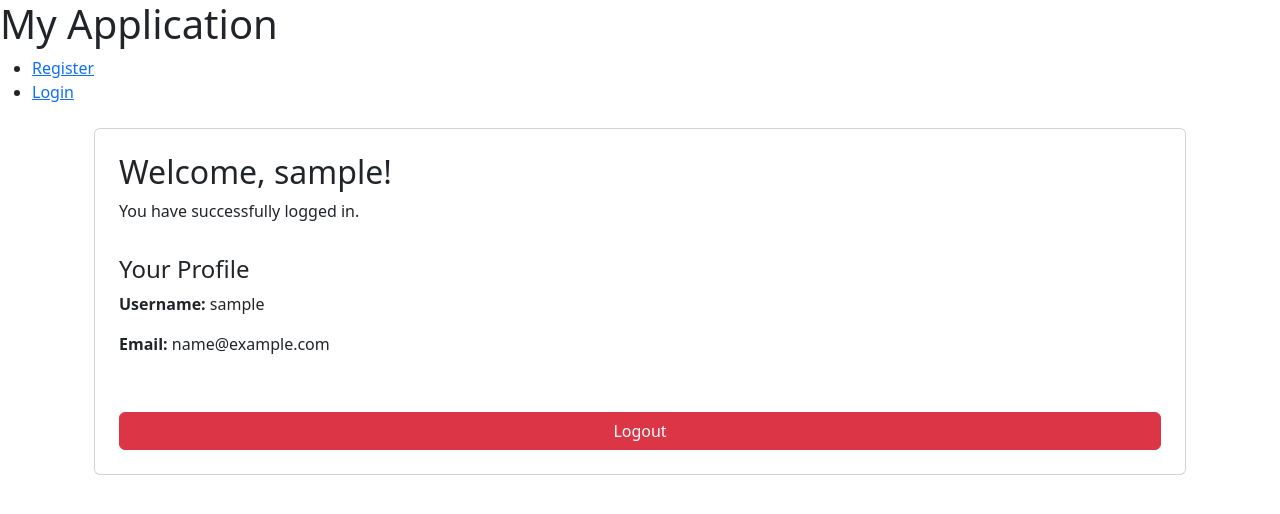
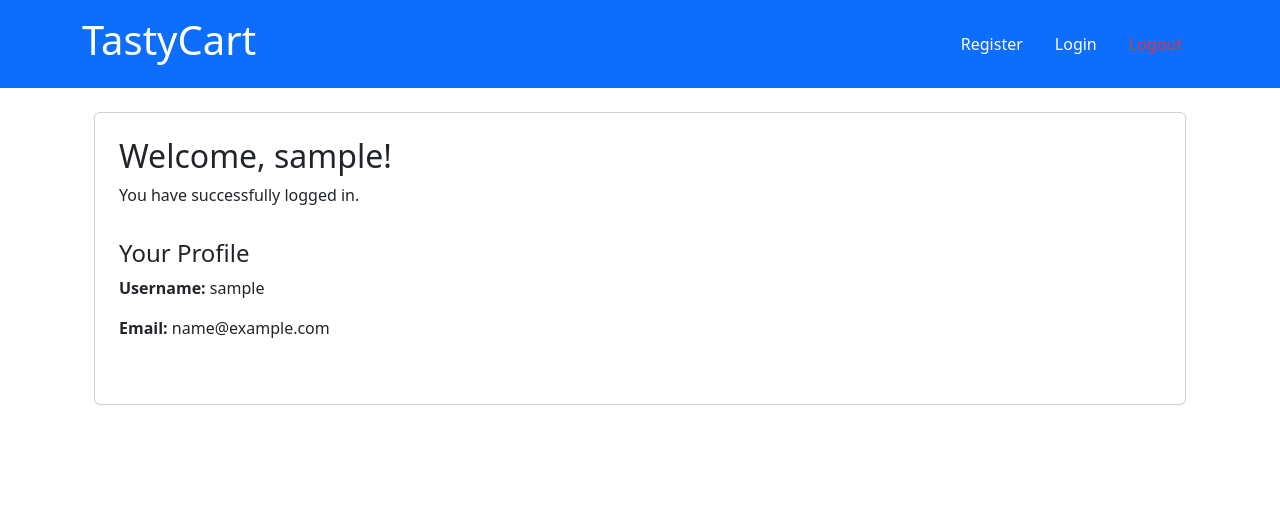
Before and after one commit to JosieWettlaufer/TastyCart, a React (Create React App) app in the folder frontend/: page /dashboard in a window 1280 px wide. Shown: the top 514 px of the page. Built offline with nearby package versions, Linux system fonts and the light colour scheme; sample sign-in values are in the browser's storage.

Commit message:
Redesigned login and register components moved logout btn to header component

```diff
--- a/frontend/src/App.js
+++ b/frontend/src/App.js
@@ -29,7 +29,7 @@ const App = () => {
   return (
     <Router>
       <div className="container-fluid p-0">
-        <Header />
+        <Header setUser={ setUser }/>
 
         <div className="container mt-3">
           <Routes>
--- a/frontend/src/components/Dashboard.js
+++ b/frontend/src/components/Dashboard.js
@@ -5,15 +5,8 @@ const Dashboard = ({ user, setUser }) => {
     const navigate = useNavigate();
 
     if (!user) {
-        return <div>Loading user data...</div>;
+        return <div>Error loading user</div>;
     }
-
-    const handleLogout = () => {
-        localStorage.removeItem("token");
-        localStorage.removeItem("user");
-        setUser(null);
-        navigate("/login");
-    };
 
     return (
         <div className="container">
@@ -25,16 +18,8 @@ const Dashboard = ({ user, setUser }) => {
                 <div className="mt-3 mb-4">
                     <h4>Your Profile</h4>
                     <p><strong>Username:</strong> {user.username}</p>
-                    <p><strong>Email:</strong> {user.email || "No email provided"}</p>
+                    <p><strong>Email:</strong> {user.email}</p>
                 </div>
-
-                {/* Logout button */}
-                <button
-                    className="btn btn-danger mt-3"
-                    onClick={handleLogout}
-                >
-                    Logout
-                </button>
             </div>
         </div>
     );
--- a/frontend/src/components/Header.js
+++ b/frontend/src/components/Header.js
@@ -1,8 +1,9 @@
 import React from 'react';
-import { useLocation } from 'react-router-dom';  // Import useLocation
+import { useLocation, useNavigate } from 'react-router-dom';  // Import useLocation
 
-function Header() {
+function Header( { setUser } ) {
   const location = useLocation();  // Get the current location (route)
+  const navigate = useNavigate();
 
   // Conditional header content based on the current route
   const renderHeader = () => {
@@ -11,20 +12,49 @@ function Header() {
     } else if (location.pathname === '/login') {
       return <h1>Welcome Back! Please Login</h1>;
     } else {
-      return <h1>My Application</h1>;  // Default header
+      return <h1>TastyCart</h1>;  // Default header
     }
   };
 
+  //handles logout
+  const handleLogout = () => {
+    localStorage.removeItem("token");
+    localStorage.removeItem("user");
+    setUser(null);
+    navigate("/login");
+  };
+
+  //show logout link
+  const showLogout = () => {
+    if (location.pathname !== '/register' && location.pathname !== '/login') {
+      return <a className="nav-link text-danger"
+        href="./login"
+        onClick={(e) => {
+          e.preventDefault();
+          handleLogout();
+        }}>Logout</a>
+    }
+  }
+
   return (
-    <header>
-        {renderHeader()}  {/* Render the header based on the current route */}
+    <header className='bg-primary text-white p-3'>
+      <div className="container d-flex justify-content-between align-items-center">
+      {renderHeader()} {/* Render the header based on the current route */}
 
-      <nav>
-        <ul>
-          <li><a href="./register">Register</a></li>
-          <li><a href="./login">Login</a></li>
-        </ul>
-      </nav>
+        <nav>
+          <ul className="nav">
+            <li className="nav-item">
+              <a className="nav-link text-white" href="./register">Register</a>
+            </li>
+            <li className="nav-item">
+              <a className="nav-link text-white" href="./login">Login</a>
+            </li>
+            <li>
+              { showLogout() }
+            </li>
+          </ul>
+        </nav>
+      </div>
     </header>
   );
 }
```
